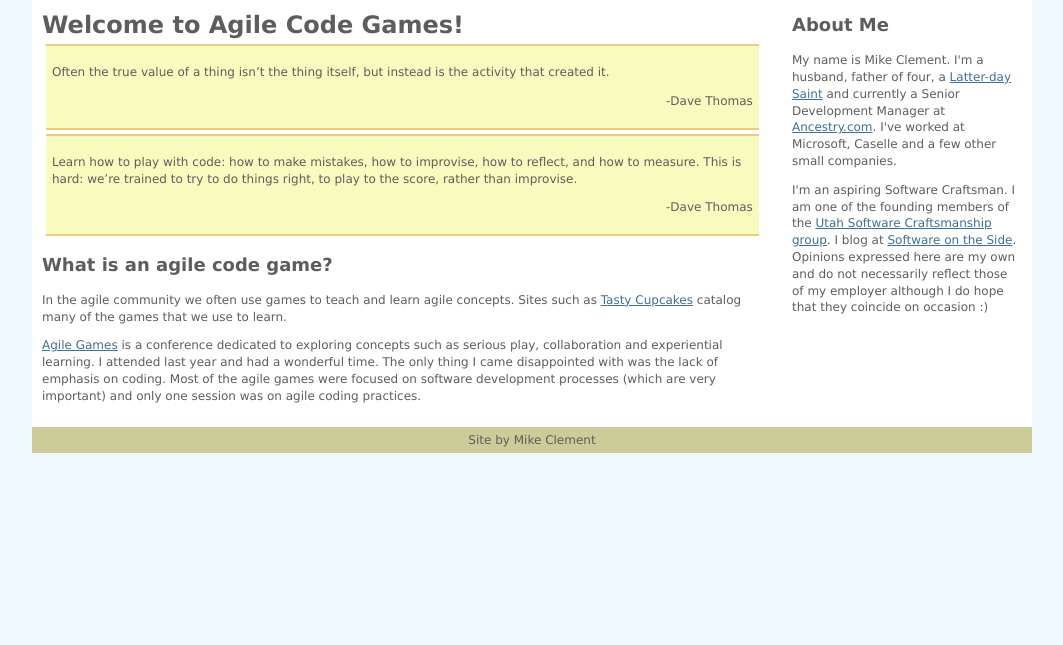
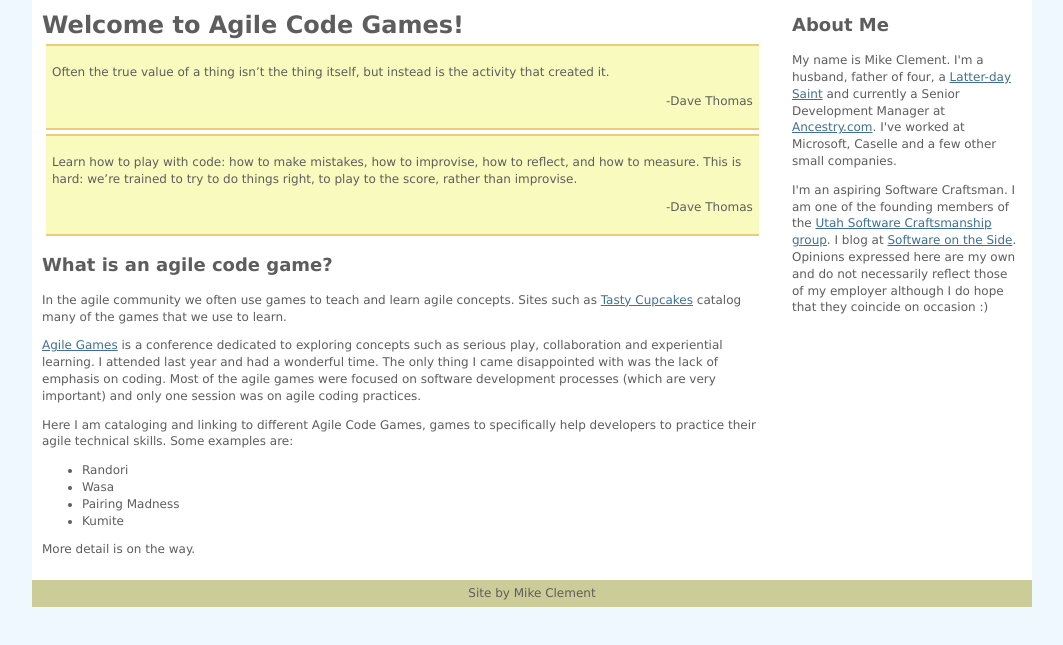
Before and after one commit to mdclement/agilecodegames, a plain HTML site: page index.html in a window 1280 px wide. Shown: the part 99-744 px from the top of the page, without its empty margins (108-1171 px from the left). Drawn offline with Linux system fonts and the light colour scheme.

Commit message:
updates to include starter list

```diff
--- a/index.html
+++ b/index.html
@@ -23,6 +23,14 @@
 				<h2>What is an agile code game?</h2>
 				<p>In the agile community we often use games to teach and learn agile concepts.  Sites such as <a href="http://tastycupcakes.org/">Tasty Cupcakes</a> catalog many of the games that we use to learn.</p>
 				<p><a href="http://agilegames2013.com/">Agile Games</a> is a conference dedicated to exploring concepts such as serious play, collaboration and experiential learning. I attended last year and had a wonderful time. The only thing I came disappointed with was the lack of emphasis on coding. Most of the agile games were focused on software development processes (which are very important) and only one session was on agile coding practices.</p>
+				<p>Here I am cataloging and linking to different Agile Code Games, games to specifically help developers to practice their agile technical skills. Some examples are:</p>
+				<ul>
+					<li>Randori</li>
+					<li>Wasa</li>
+					<li>Pairing Madness</li>
+					<li>Kumite</li>
+				</ul>
+				<p>More detail is on the way.</p>
 	</div>
 <div id="sidebar">
 	<h2>About Me</h2>
```
